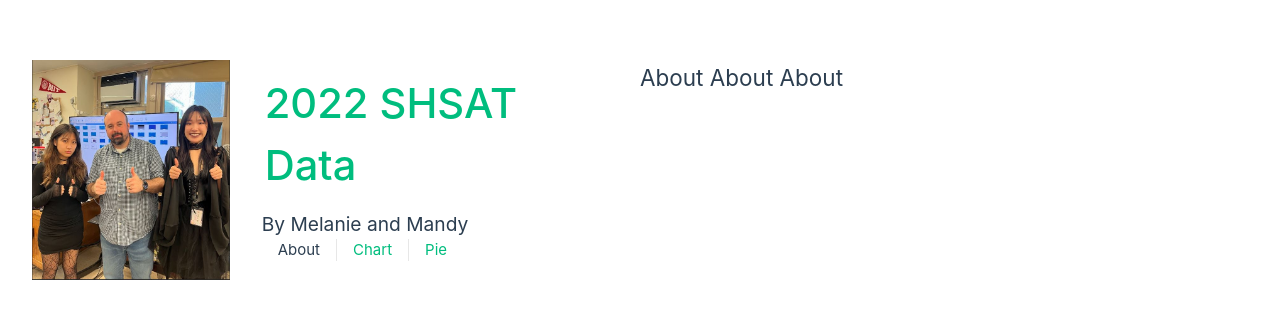
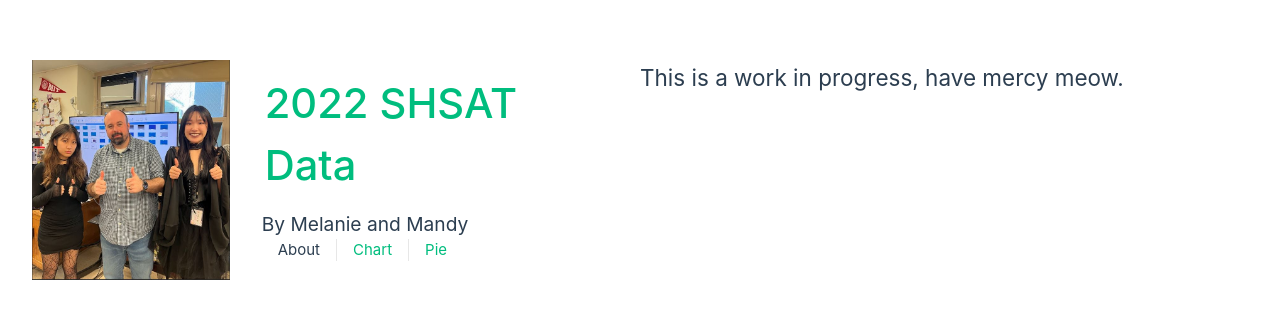
Before and after one commit to staten-island-tech/vue-charts-mylittleponies, a Vue app in the folder vue-project/: page /about in a window 1280 px wide. Shown: the part 230-548 px from the top of the page. Built offline with nearby package versions, Linux system fonts and the light colour scheme.

Commit message:
SHINING ARMOUR

```diff
--- a/vue-project/src/views/AboutView.vue
+++ b/vue-project/src/views/AboutView.vue
@@ -1,6 +1,5 @@
 <template>
-<h2>About About About</h2>
-
+<h2> This is a work in progress, have mercy meow. </h2>
 </template>
 
 <script>
@@ -8,5 +7,7 @@
 </script>
 
 <style>
-
+h2{
+    justify-content: center;
+}
 </style>
```
